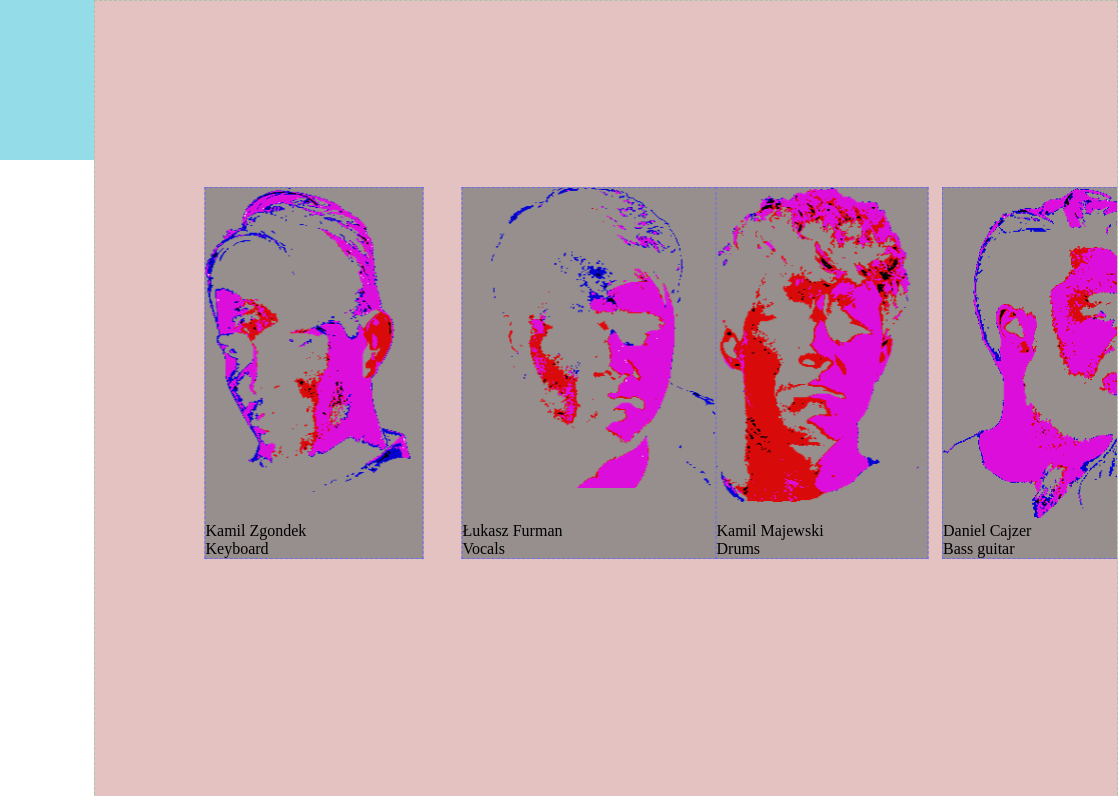
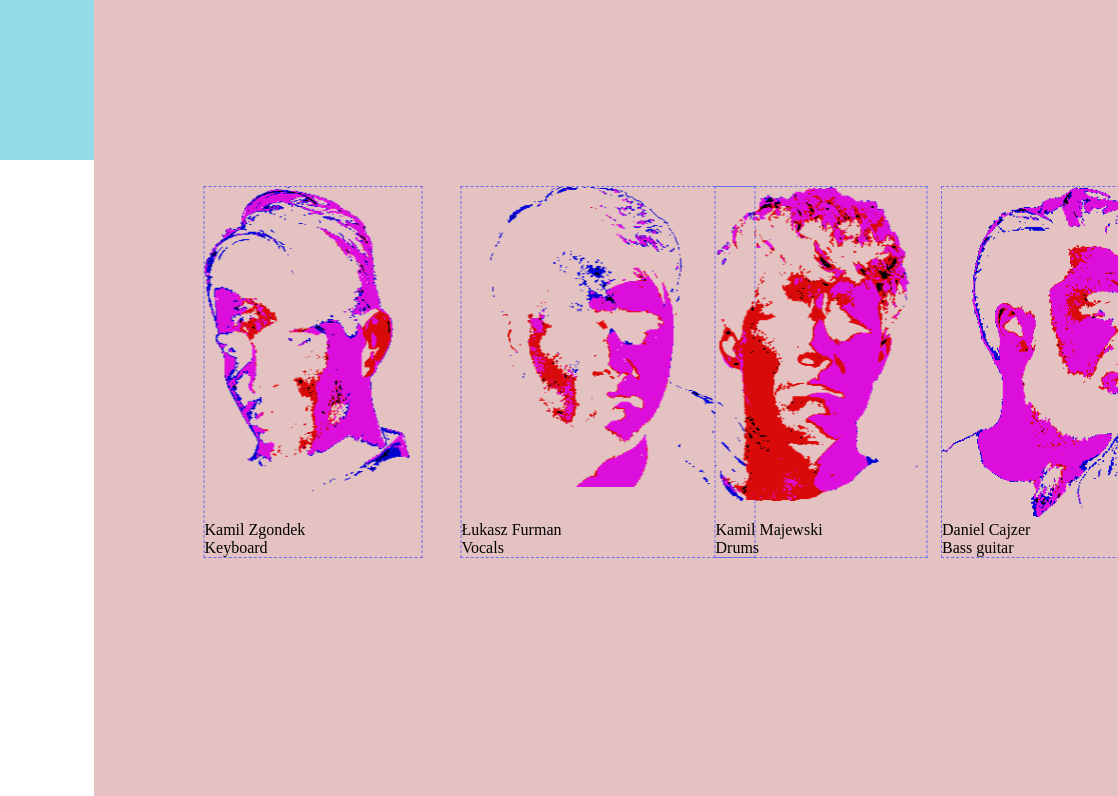
Before and after one commit to AndrzejChemerys/daftacademy-frontend, a plain HTML site: page 6BM_frontend2018_daftacademy/index.html in a window 1280 px wide. Shown: the top 796 px of the page, 162-1280 px from the left. Drawn offline with Linux system fonts and the light colour scheme.

Commit message:
adding basic layout styles with CSS

```diff
--- a/6BM_frontend2018_daftacademy/css/styles.css
+++ b/6BM_frontend2018_daftacademy/css/styles.css
@@ -16,13 +16,12 @@ Warsaw, 18.11.2018.
 
 .content-section {
     background-color: rgb(228, 194, 194);
-    border: 1px dashed rgb(170, 196, 166);
     overflow: hidden;
     height: 100vh;
     margin-left: 20vw;
 }
 
-.content-section:nth-child(even)  {
+.content-section:nth-child(even) {
     background-color: rgb(204, 208, 231);
 }
 
@@ -79,7 +78,6 @@ ul {
 
 .band-members__item {
     border: 1px dashed rgb(109, 107, 240);
-    background-color: rgb(151, 142, 142);
     float: left;
 }
 
@@ -144,5 +142,4 @@ ul {
     left: 0;
     position: fixed;
     background-color: rgb(177, 212, 183);
-
 }
```
